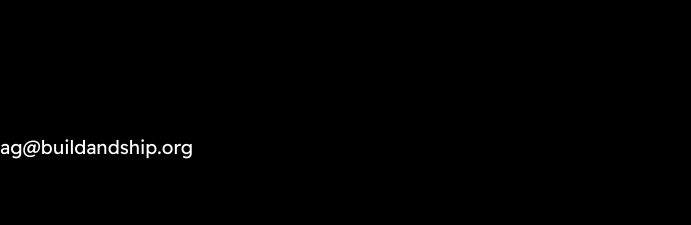
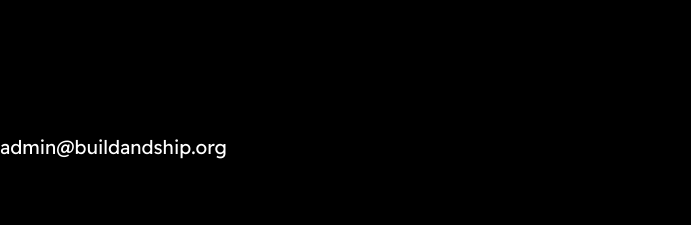
Before and after one commit to MarkVI2/buildandship-lander, a Next.js app: page / in a window 1280 px wide. Shown: the part 11200-11425 px from the top of the page, without its empty margins (0-691 px from the left). Built offline with nearby package versions, Linux system fonts and the light colour scheme.

Commit message:
Update email

```diff
--- a/src/app/page.tsx
+++ b/src/app/page.tsx
@@ -309,11 +309,11 @@ export default function Home() {
                 {/* Added Contact Information */}
                 <div className="flex flex-col gap-4 mt-8">
                   <a
-                    href="mailto:ag@buildandship.org"
+                    href="mailto:admin@buildandship.org"
                     className="text-white text-xl hover:text-white/80 transition-colors flex items-center gap-2 cursor-pointer group"
                     onClick={(e) => {
                       e.preventDefault();
-                      window.location.href = "mailto:ag@buildandship.org";
+                      window.location.href = "mailto:admin@buildandship.org";
                     }}
                   >
                     <svg
@@ -330,7 +330,7 @@ export default function Home() {
                       />
                     </svg>
                     <span className="border-b border-transparent hover:border-white transition-colors">
-                      ag@buildandship.org
+                      admin@buildandship.org
                     </span>
                   </a>
                   <a
```
